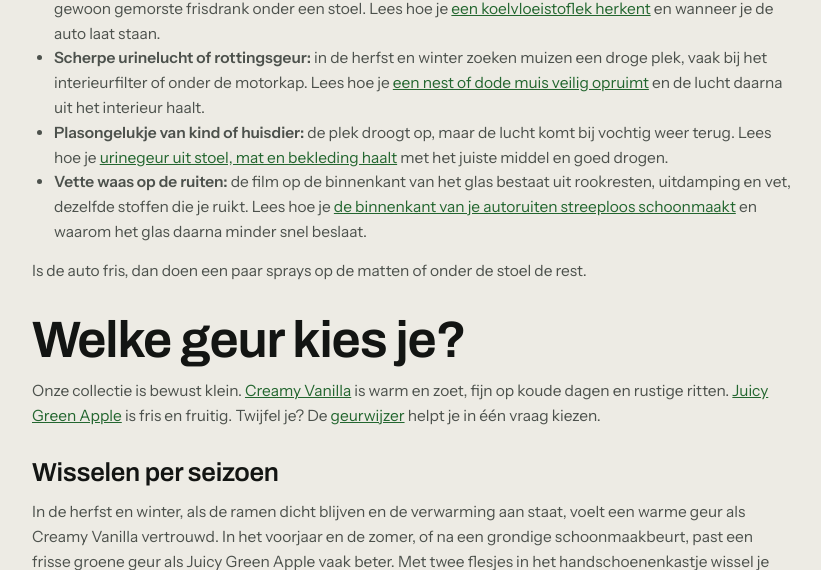
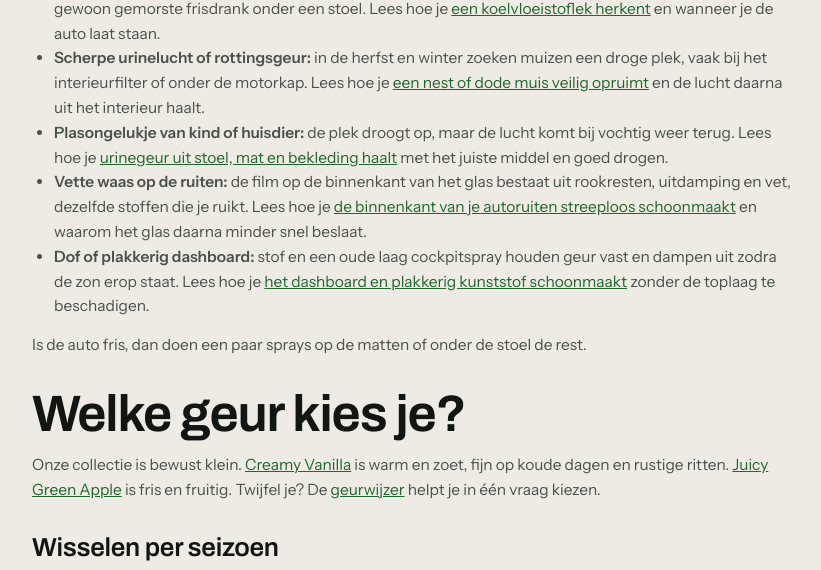
Before and after one commit to budgetbikeshopping-bit/tropicalfresh-theme, a WordPress theme: template page-autoparfum.php in a window 1280 px wide. Shown: the part 2583-3153 px from the top of the page, without its empty margins (228-1049 px from the left). Run offline with PHP 8.4 and a stand-in for WordPress, Linux system fonts and the light colour scheme; the site name, menu and one post (Sample post) are stand-ins, and other content is empty; some libraries are stand-ins or nearby versions.

Commit message:
Pijler: hub-bullet dof of plakkerig dashboard + Verder lezen item 47 (dashboard schoonmaken, 1909)
Co-Authored-By: Claude Fable 5.2 <noreply@anthropic.com>

```diff
--- a/page-autoparfum.php
+++ b/page-autoparfum.php
@@ -141,6 +141,7 @@ foreach ( $sim_products as $p ) {
 				<li><strong>Scherpe urinelucht of rottingsgeur:</strong> in de herfst en winter zoeken muizen een droge plek, vaak bij het interieurfilter of onder de motorkap. Lees hoe je <a href="<?php echo esc_url( home_url( '/autoparfum/muizen-in-auto-geur-dode-muis/' ) ); ?>">een nest of dode muis veilig opruimt</a> en de lucht daarna uit het interieur haalt.</li>
 				<li><strong>Plasongelukje van kind of huisdier:</strong> de plek droogt op, maar de lucht komt bij vochtig weer terug. Lees hoe je <a href="<?php echo esc_url( home_url( '/autoparfum/urinegeur-uit-auto-halen/' ) ); ?>">urinegeur uit stoel, mat en bekleding haalt</a> met het juiste middel en goed drogen.</li>
 				<li><strong>Vette waas op de ruiten:</strong> de film op de binnenkant van het glas bestaat uit rookresten, uitdamping en vet, dezelfde stoffen die je ruikt. Lees hoe je <a href="<?php echo esc_url( home_url( '/autoparfum/autoruiten-binnenkant-schoonmaken-waas/' ) ); ?>">de binnenkant van je autoruiten streeploos schoonmaakt</a> en waarom het glas daarna minder snel beslaat.</li>
+				<li><strong>Dof of plakkerig dashboard:</strong> stof en een oude laag cockpitspray houden geur vast en dampen uit zodra de zon erop staat. Lees hoe je <a href="<?php echo esc_url( home_url( '/autoparfum/dashboard-schoonmaken-plakkerig-kunststof/' ) ); ?>">het dashboard en plakkerig kunststof schoonmaakt</a> zonder de toplaag te beschadigen.</li>
 			</ul>
 			<p>Is de auto fris, dan doen een paar sprays op de matten of onder de stoel de rest.</p>
 
@@ -238,6 +239,7 @@ foreach ( $sim_products as $p ) {
 				<li><a href="<?php echo esc_url( home_url( '/autoparfum/muizen-in-auto-geur-dode-muis/' ) ); ?>">Muizen in de auto: geur van een nest of dode muis verwijderen</a>. Sporen herkennen, de plekken waar ze zitten, hygiënisch opruimen, urinelucht uit textiel en ventilatie halen, knaagschade controleren en nieuwe muizen voorkomen.</li>
 				<li><a href="<?php echo esc_url( home_url( '/autoparfum/urinegeur-uit-auto-halen/' ) ); ?>">Urinegeur in de auto: plas van kind of huisdier uit stoel en bekleding halen</a>. Waarom de lucht terugkomt, vocht opnemen, het juiste middel kiezen, werken per materiaal, grondig drogen en oude plekken opsporen.</li>
 				<li><a href="<?php echo esc_url( home_url( '/autoparfum/autoruiten-binnenkant-schoonmaken-waas/' ) ); ?>">Autoruiten binnenkant schoonmaken: vette waas en aanslag van het glas halen</a>. Waar de film vandaan komt, wat je nodig hebt, streeploos werken in zeven stappen, de onderrand van de voorruit, de achterruit met verwarmingsdraden en getinte folie.</li>
+				<li><a href="<?php echo esc_url( home_url( '/autoparfum/dashboard-schoonmaken-plakkerig-kunststof/' ) ); ?>">Dashboard schoonmaken: plakkerig kunststof, stof en geur aanpakken</a>. Waarom kunststof dof en kleverig wordt, wat je nodig hebt, het stappenplan, roosters, scherm, stuur en bekerhouders, en wat je doet met plakkerige knoppen.</li>
 			</ul>
 		</div>
 	</div>
```
